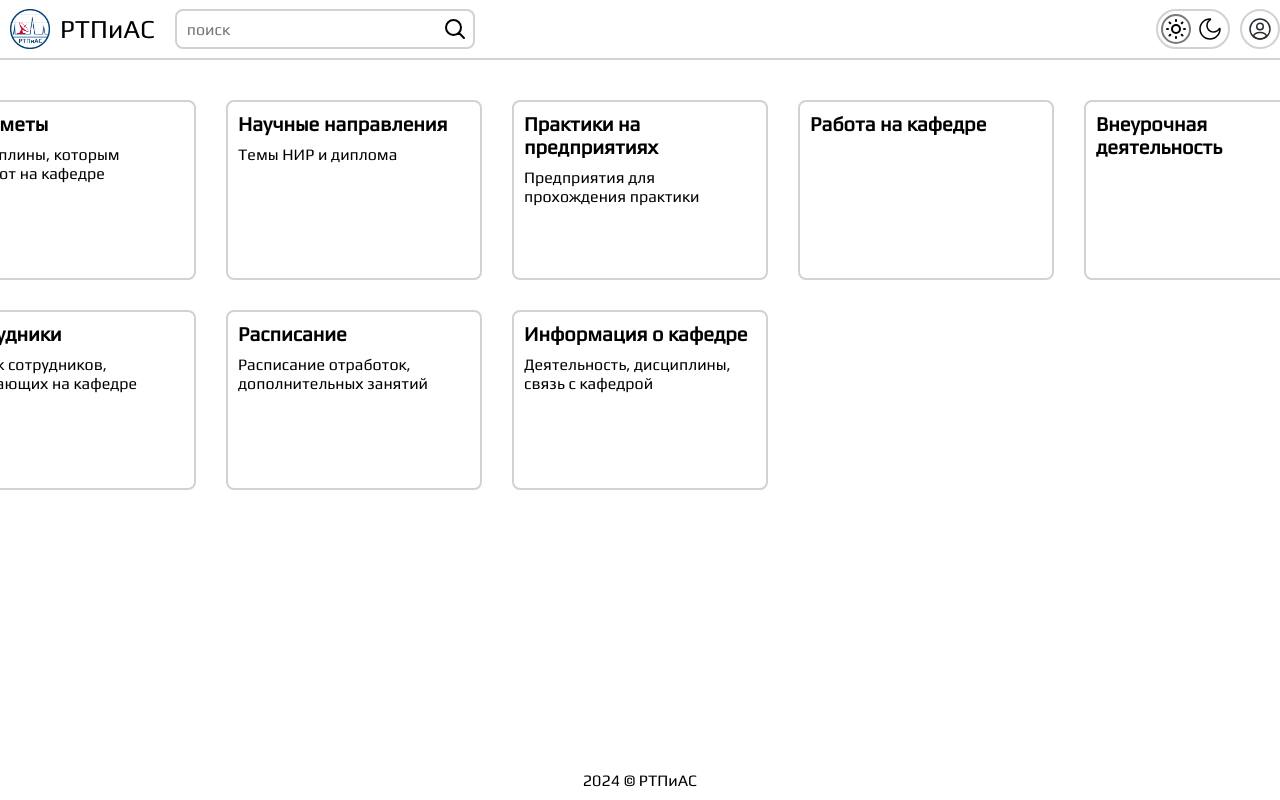
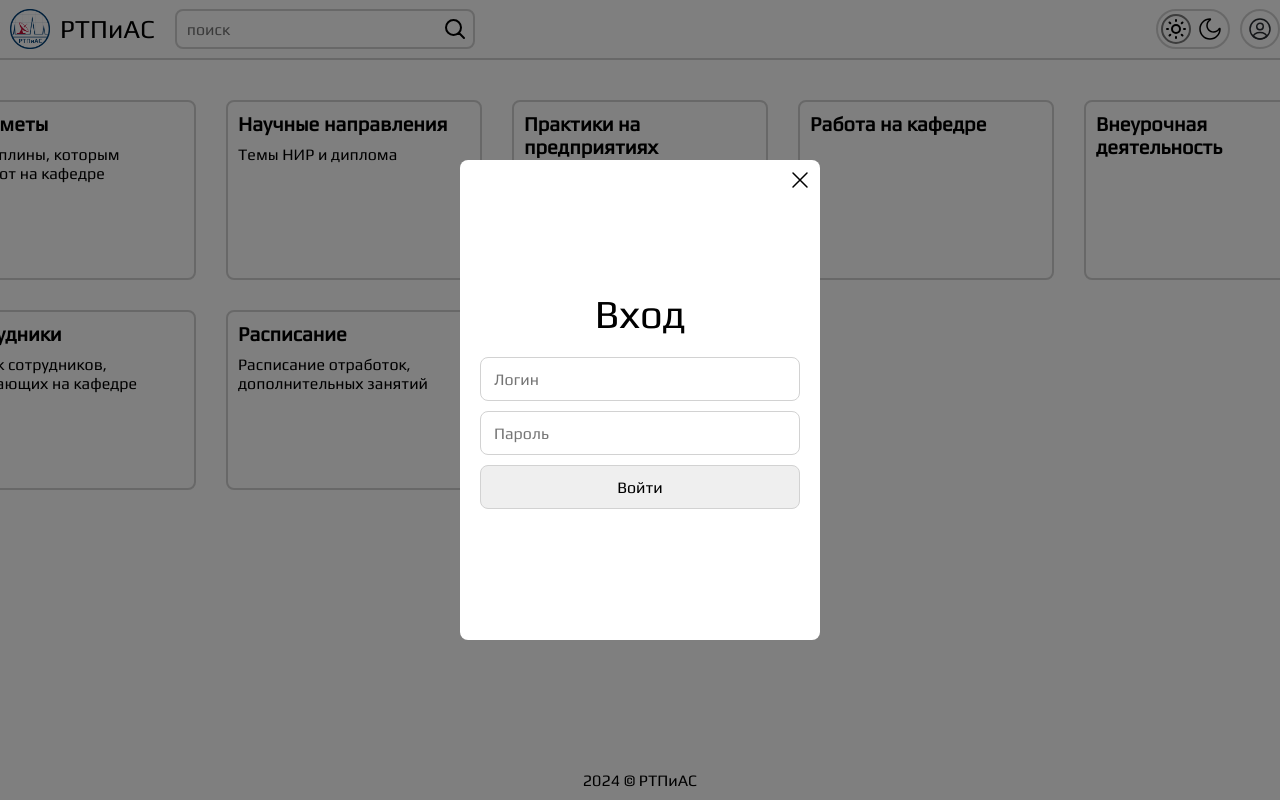
Before and after one commit to hahavenn/rtpias, a Vue app in the folder client/: page / in a window 1280 px wide. Both pictures are taken after a click on the element 1260 px from the left and 29 px from the top of the page. Shown: the top 800 px of the page. Built offline with nearby package versions, Linux system fonts and the light colour scheme.

Commit message:
complete sign in modal by click profile icon

```diff
--- /dev/null
+++ b/client/src/components/User/IconProfileUser.vue
@@ -0,0 +1,32 @@
+<template>
+  <IconWrapperUI
+    :isHover="true"
+    :cursorPointer="true"
+    @click="stylesStore.toggleModalVisibility"
+  >
+    <ProfileIcon />
+  </IconWrapperUI>
+
+  <Teleport to="body">
+    <ModalFunc>
+      <LoginUser v-if="!userStore.isAuth" />
+    </ModalFunc>
+  </Teleport>
+</template>
+
+<script setup>
+import ProfileIcon from "@/components/UI/Icons/ProfileIcon.vue";
+import IconWrapperUI from "@/components/UI/IconWrapperUI.vue";
+
+import ModalFunc from "@/components/Func/Modal/ModalFunc.vue";
+
+import LoginUser from "@/components/User/LoginUser/LoginUser.vue";
+
+import useStylesStore from "@/stores/useStylesStore.js";
+import useUserStore from "@/stores/useUserStore";
+
+const stylesStore = useStylesStore();
+const userStore = useUserStore();
+</script>
+
+<style scoped></style>
--- a/client/src/layouts/Header/HeaderLayout.vue
+++ b/client/src/layouts/Header/HeaderLayout.vue
@@ -13,9 +13,7 @@
           <MoonIcon />
         </template>
       </SwitcherFunc>
-      <IconWrapperUI :isHover="true" :cursorPointer="true">
-        <ProfileIcon />
-      </IconWrapperUI>
+      <IconProfileUser />
     </div>
   </header>
 </template>
@@ -23,11 +21,10 @@
 <script setup>
 import LogoUI from "@/components/UI/Images/LogoUI.vue";
 import SearchFunc from "@/components/Func/Search/SearchFunc.vue";
-import ProfileIcon from "@/components/UI/Icons/ProfileIcon.vue";
 import SunIcon from "@/components/UI/Icons/SunIcon.vue";
 import MoonIcon from "@/components/UI/Icons/MoonIcon.vue";
-import IconWrapperUI from "@/components/UI/IconWrapperUI.vue";
 import SwitcherFunc from "@/components/Func/Switcher/SwitcherFunc.vue";
+import IconProfileUser from "@/components/User/IconProfileUser.vue";
 
 import useStylesStore from "@/stores/useStylesStore.js";
 import router, { INDEX_ROUTE } from "@/router";
```
